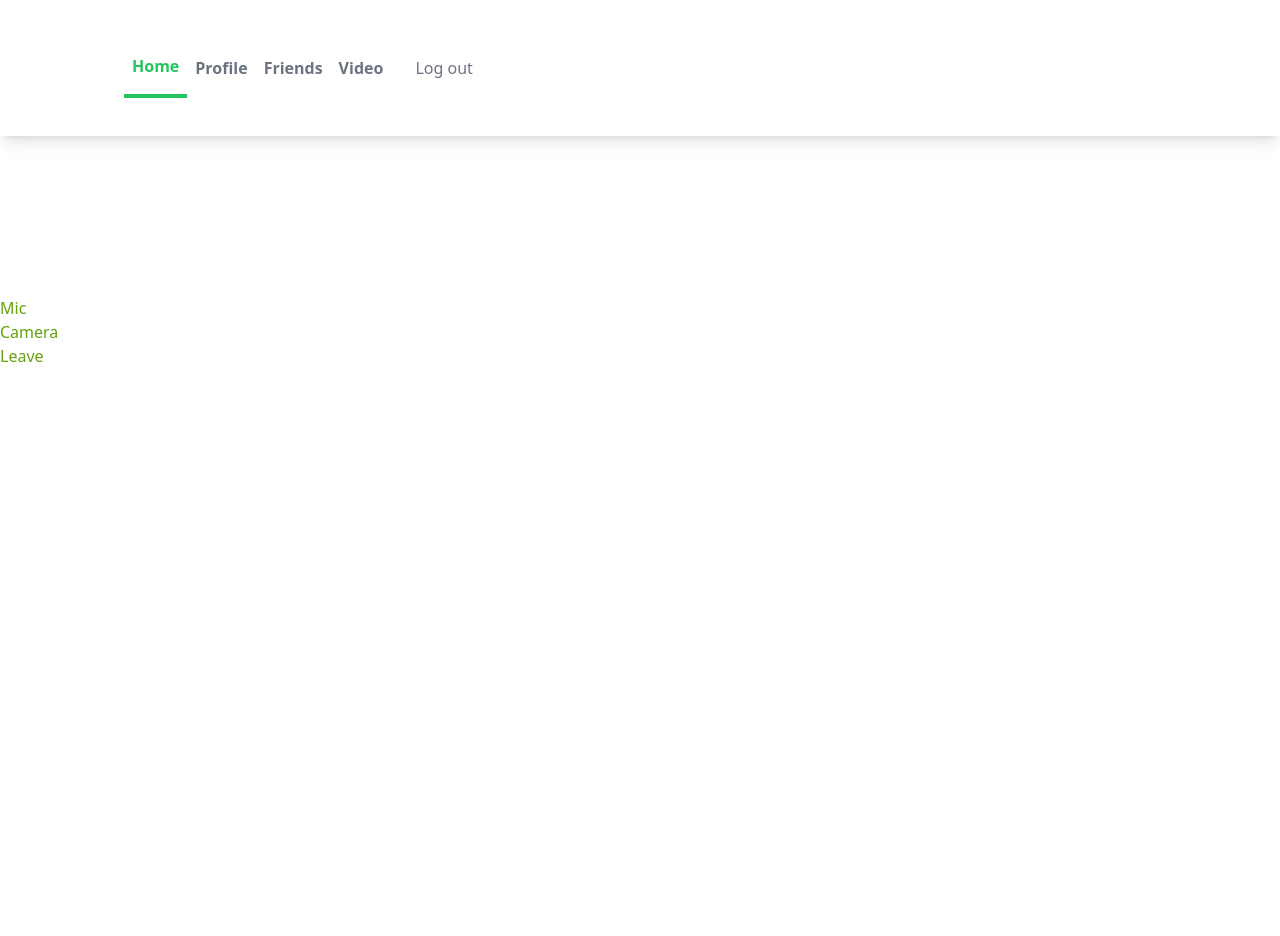
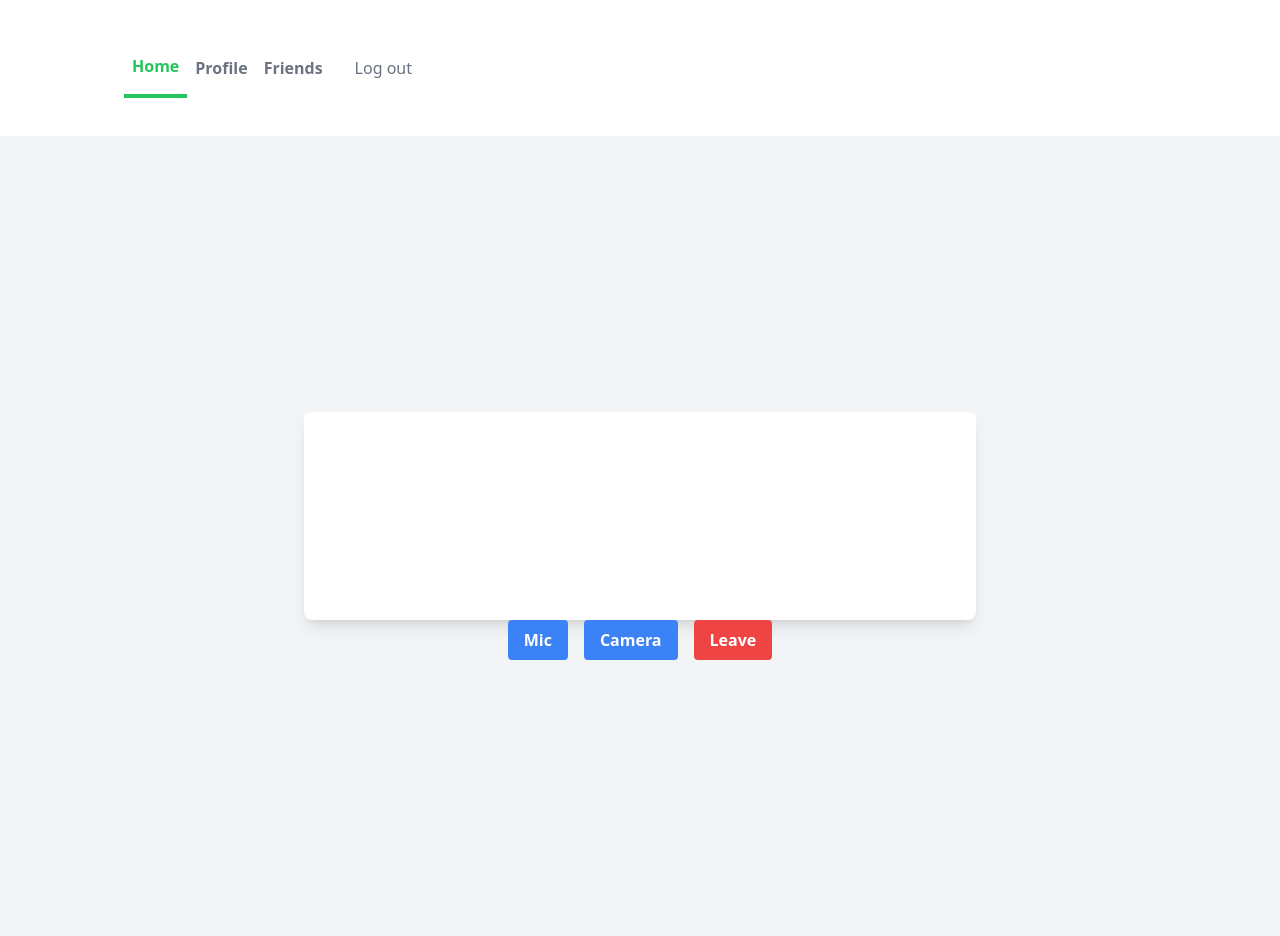
Before and after one commit to sivaShilpa/Vichat_Project3, a Django app: page /room/ in a window 1280 px wide. Before the commit the page ends 362 px from the top, so only its background shows below. Run offline with Django 4.2, Linux system fonts and the light colour scheme; the visitor is signed in with stand-in values (Sample User, id 1); style sheets or scripts are compiled from the project's sources; some libraries are stand-ins or nearby versions.

Commit message:
add video styling

```diff
--- a/vichat_app/static/styles/main.css
+++ b/vichat_app/static/styles/main.css
@@ -18,8 +18,7 @@ main {
 }
 
 .video-player {
-    border: 1px solid red;
-
+    border: 1px solid grey;
     height: 100%;
     width: 100%;
 }
--- a/vichat_app/templates/vichat_app/room.html
+++ b/vichat_app/templates/vichat_app/room.html
@@ -7,6 +7,7 @@
 		<meta charset="UTF-8">
 		<meta name="viewport" content="width=device-width, initial-scale=1.0">
 		<meta http-equiv="X-UA-Compatible" content="ie=edge">
+		<link href="https://cdn.jsdelivr.net/npm/tailwindcss@2.2.19/dist/tailwind.min.css" rel="stylesheet">
 		{% tailwind_css %}
         <link rel="stylesheet" type="text/css" href="{% static 'styles/main.css' %}">
 	</head>
@@ -44,11 +45,6 @@
 							class="py-4 px-2 text-gray-500 font-semibold hover:text-green-500 transition duration-300"
 							>Friends</a
 						  >
-						<a
-							href=""
-							class="py-4 px-2 text-gray-500 font-semibold hover:text-green-500 transition duration-300"
-							>Video</a
-							>
 							<div class="flex items-center justify-end px-4 py-6 mr-8">
 								<a
 								href="{% url 'logout' %}"
@@ -75,36 +71,42 @@
 		</nav>
 
 
-		<main>
+		<main class="min-h-screen bg-gray-100 flex items-center justify-center">
+			<div class="bg-white shadow-lg rounded-lg p-4 w-full max-w-2xl">
+					<section id="video-streams" class="flex justify-center items-center space-x-4 mb-4">
+							<div class="w-full sm:w-1/2">
+									<video class="object-cover w-full h-96 rounded" id="local-video" autoplay playsinline></video>
+							</div>
+							<div class="w-full sm:w-1/2">
+									<video class="object-cover w-full h-96 rounded" id="remote-video" autoplay playsinline></video>
+							</div>
+					</section>
+			</div>
 
-
-
-
-
-<section id="video-streams"></section>
-
-<section id="controls-wrapper">
+					<section id="controls-wrapper" class="flex justify-center items-center space-x-4">
 							<div class="icon-wrapper">
-        <div class="cotnrols-wrapper" id="mic-btn">Mic</div>
+									<button class="cotnrols-wrapper bg-blue-500 hover:bg-blue-700 text-white font-bold py-2 px-4 rounded" id="mic-btn">Mic</button>
 							</div>
 
 							<div class="icon-wrapper">
-        <div class="cotnrols-wrapper" id="camera-btn">Camera</div>
+									<button class="cotnrols-wrapper bg-blue-500 hover:bg-blue-700 text-white font-bold py-2 px-4 rounded" id="camera-btn">Camera</button>
 							</div>
 
 							<div class="icon-wrapper">
 									<a href="{% url 'main' %}">
-            <div class="cotnrols-wrapper">Leave</div>
+											<button class="cotnrols-wrapper bg-red-500 hover:bg-red-700 text-white font-bold py-2 px-4 rounded">Leave</button>
 									</a>
 							</div>
 					</section>
+			</div>
 
 			<section></section>
 
 			<script type="text/javascript" src="{% static 'assets/AgoraRTC_N-4.17.0.js' %}"></script>
 			<script type="text/javascript" src="{% static 'js/streams.js' %}"></script>
+	</main>
 
-</main>
+
 </body>
 
 </html>
```
Lines whose indentation alone changed are shown as unchanged.
